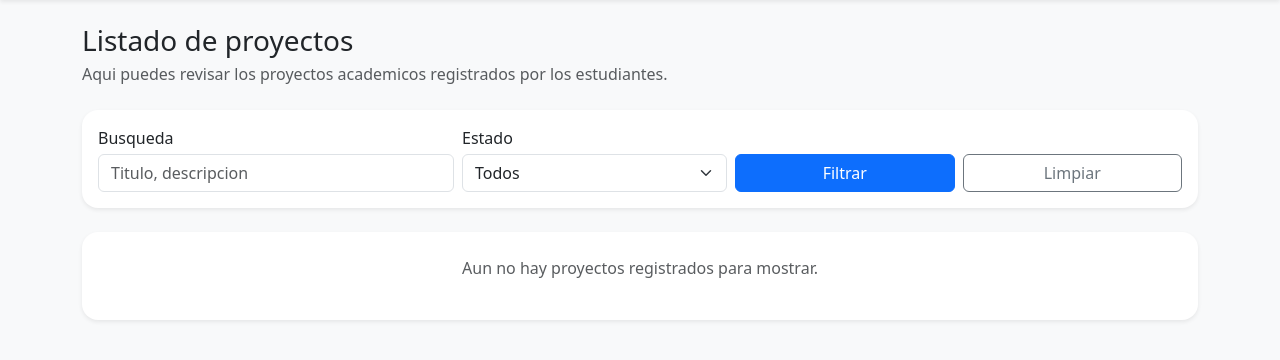
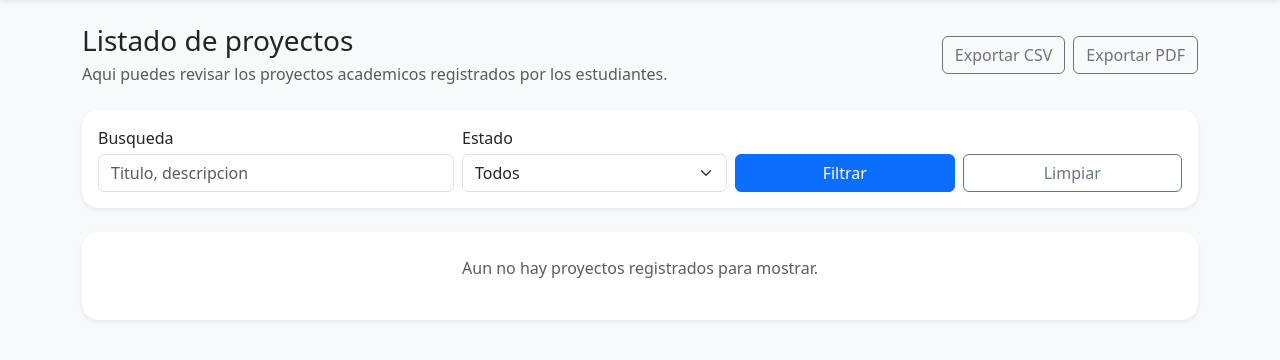
Before and after one commit to matheuruales/final, a Django app: template templates/proyectos/proyecto_list.html in a window 1280 px wide. Shown: the part 56-416 px from the top of the page. Run offline with Django 5.2, Linux system fonts and the light colour scheme; the template is opened without the code that fills it, so the values that code supplies are empty.

Commit message:
feat: add CSV/PDF export buttons to project list

```diff
--- a/templates/proyectos/proyecto_list.html
+++ b/templates/proyectos/proyecto_list.html
@@ -16,6 +16,18 @@
         {% if is_estudiante %}
             <a href="{% url 'proyecto_crear' %}" class="btn btn-primary">Nuevo proyecto</a>
         {% endif %}
+        <a
+            href="{% url 'proyecto_export_csv' %}{% if request.GET %}?{{ request.GET.urlencode }}{% endif %}"
+            class="btn btn-outline-secondary"
+        >
+            Exportar CSV
+        </a>
+        <a
+            href="{% url 'proyecto_export_pdf' %}{% if request.GET %}?{{ request.GET.urlencode }}{% endif %}"
+            class="btn btn-outline-secondary"
+        >
+            Exportar PDF
+        </a>
     </div>
 </div>
 
```
